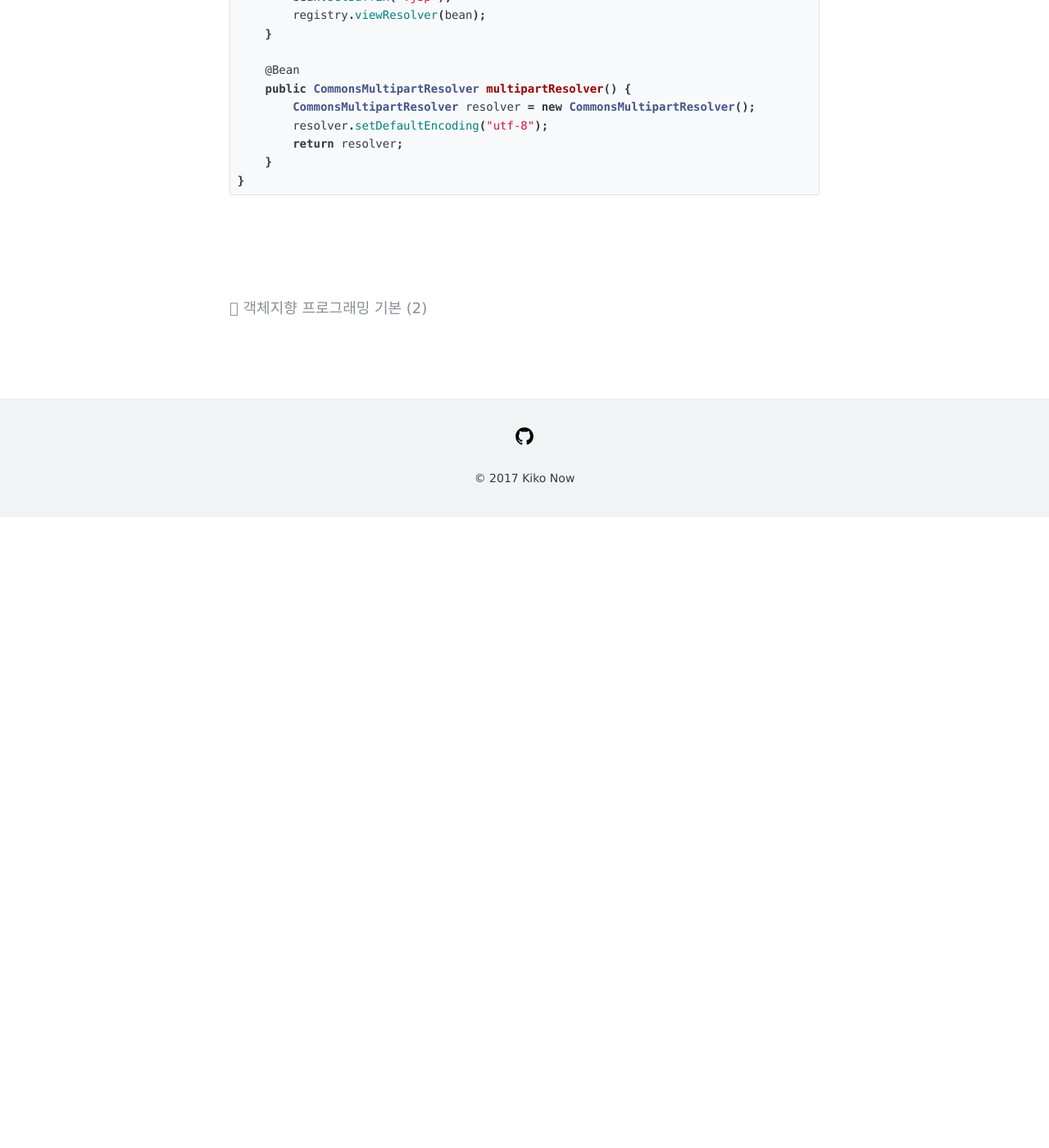
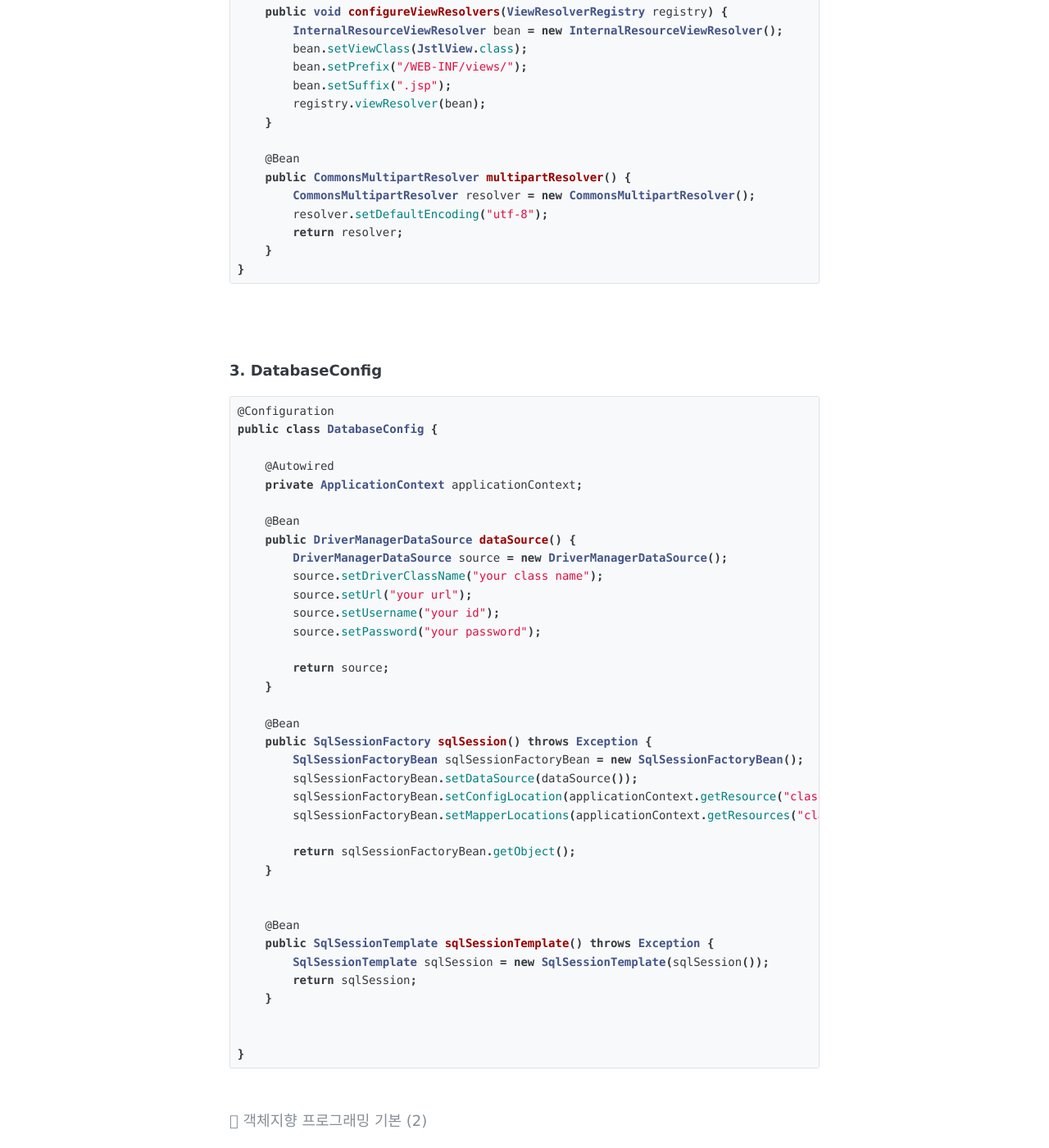
Before and after one commit to ellie1027/hb_9, a Jekyll site: the page built from _posts/2020-11-05-Spring Security.md, in a window 1280 px wide and 1400 px high, scrolled down 6133 px. Shown: the whole window at 82% size. Built offline with Jekyll 4.4.1, drawn with Linux system fonts in a browser that asks for light colours; before the commit the page ends 6763 px from its top, so only the background shows below that; some of the changed text lies outside the part shown.

Commit message:
spring security 내용 변경

````diff
--- a/_posts/2020-11-05-Spring Security.md
+++ b/_posts/2020-11-05-Spring Security.md
@@ -105,6 +105,8 @@
 <br>
 <br>
 아래 샘플 코드를 참조해보자.
+<br>
+<br>
 '스프링 설정파일' 이라고 알려주는 어노테이션인 @Configuration 를 붙이고
 AbstractAnnotationConfigDispatcherServletInitializer 를 상속받았다.
 <br>
@@ -112,13 +114,13 @@
 이 클래스를 상속받으면 다음과 같은 메서드를 사용할 수 있다.
 <br>
 
-getRootConfigClasses()
+1. getRootConfigClasses()
 * root application context 설정파일을 등록한다.
 
-getServletConfigClasses()
+2. getServletConfigClasses()
 * dispatcher servlet application context 설정파일을 등록한다.
 
-getServletMappings()
+3. getServletMappings()
 * 브라우저에서 요청한 주소 패턴을 보고 스프링에서 처리할지 말지를 결정하는 메서드. 배열 형식이므로 요청 주소를 여러개 등록할 수 있다.
 <br>
 <br>
@@ -169,9 +171,10 @@
 의 여러 빈들을 등록한다.
 <br>
 <br>
-어려울 것 없이, servelt-context.xml 파일 그대로 작성하면 된다.
+어려울 것 없이, servelt-context.xml 파일에 있는 그대로 Bean들을 등록해주면 된다.
+
+지금 프로젝트에서는 기본 ViewResolver 대신 Tiles를 사용하고 있으므로, Tiles ViewResolver 를 먼저 등록해주었다.
 <br>
-지금 프로젝트에서는 기본 ViewResolver 대신 Tiles를 사용하고 있으므로, Tiles ViewResolver 를 먼저 등록해주었다.
 <br>
 
 >WebMvcConfigurer 클래스는 @EnableWebMvc 어노테이션과 함께 사용하며,
@@ -225,3 +228,43 @@
 ```
 <br>
 <br>
+
+##### 3. DatabaseConfig
+```java
+@Configuration
+public class DatabaseConfig {
+
+    @Autowired
+    private ApplicationContext applicationContext;
+
+    @Bean
+    public DriverManagerDataSource dataSource() {
+        DriverManagerDataSource source = new DriverManagerDataSource();
+        source.setDriverClassName("your class name");
+        source.setUrl("your url");
+        source.setUsername("your id");
+        source.setPassword("your password");
+
+        return source;
+    }
+
+    @Bean
+    public SqlSessionFactory sqlSession() throws Exception {
+        SqlSessionFactoryBean sqlSessionFactoryBean = new SqlSessionFactoryBean();
+        sqlSessionFactoryBean.setDataSource(dataSource());
+        sqlSessionFactoryBean.setConfigLocation(applicationContext.getResource("classpath:config/context-mybatis.xml")); //마이바티스 등록
+        sqlSessionFactoryBean.setMapperLocations(applicationContext.getResources("classpath*:*mapper*/**/*.xml"));
+
+        return sqlSessionFactoryBean.getObject();
+    }
+
+
+    @Bean
+    public SqlSessionTemplate sqlSessionTemplate() throws Exception {
+        SqlSessionTemplate sqlSession = new SqlSessionTemplate(sqlSession());
+        return sqlSession;
+    }
+
+
+}
+```
````
Also changed, not shown: other parts of _posts/2020-11-05-Spring Security.md (+12 -12 lines).
